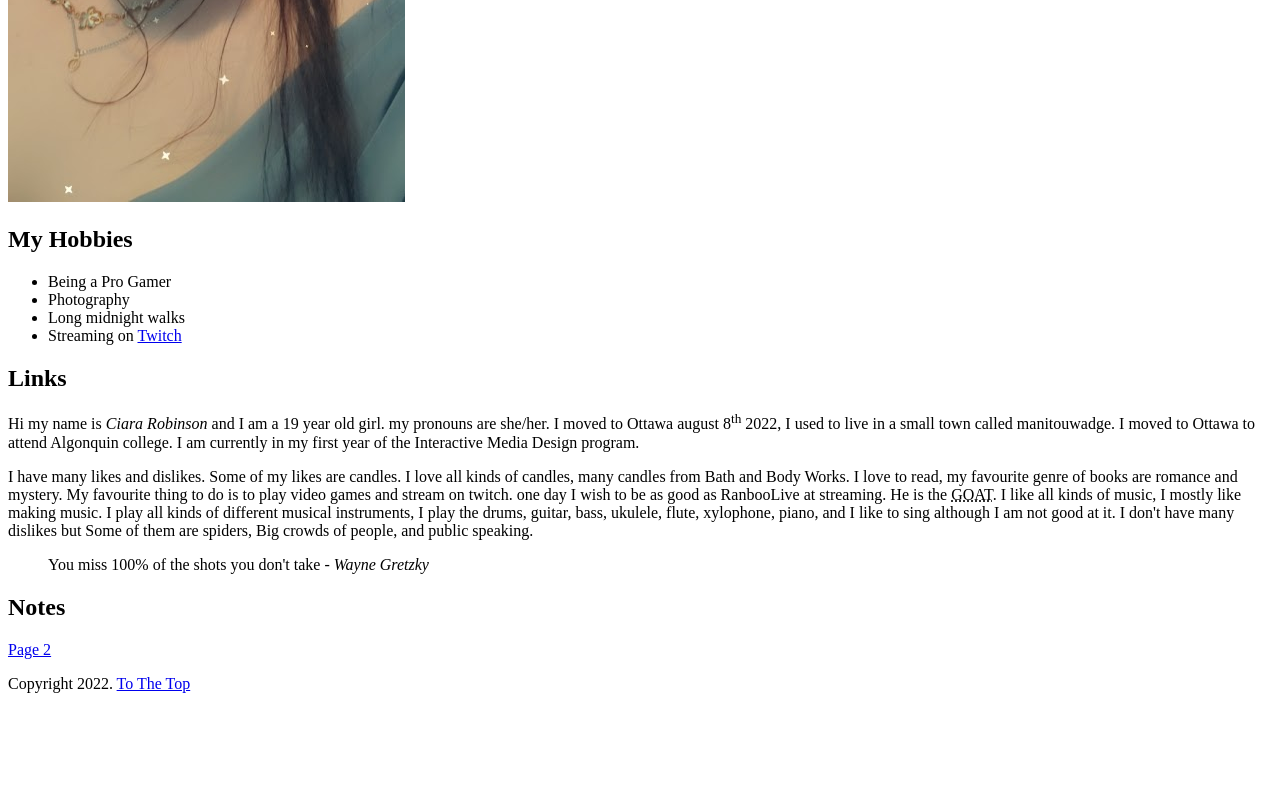
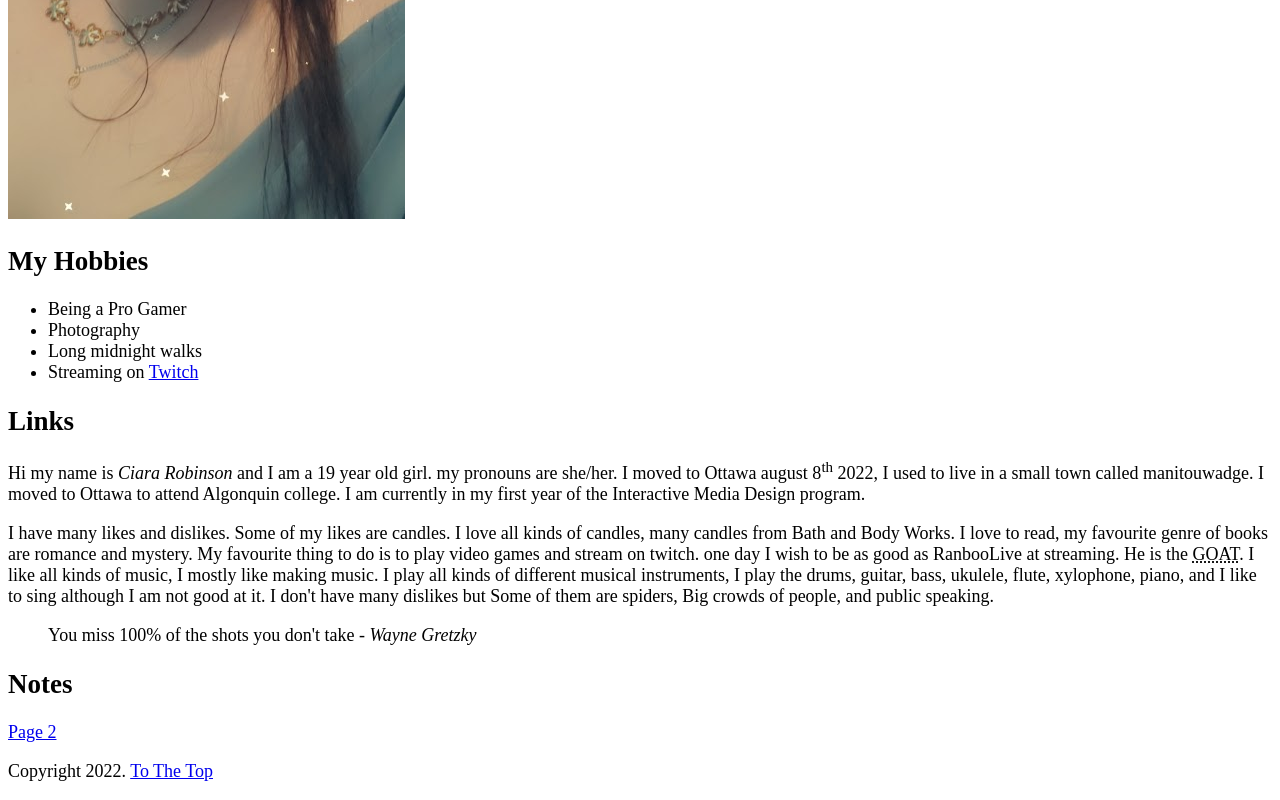
Before and after one commit to robi0859/robi0859.github.io, a plain HTML site: page html-assignment/index.html in a window 1280 px wide. Shown: the part 738-1538 px from the top of the page. Before the commit the page ends 1447 px from the top, so only its background shows below. Drawn offline with Linux system fonts and the light colour scheme.

Commit message:
adding css to page

```diff
--- /dev/null
+++ b/html-assignment/css/main.css
@@ -0,0 +1,4 @@
+body {
+    font-size: 18px;
+    font-family: 'Times New Roman', Times, serif;
+}
--- a/html-assignment/index.html
+++ b/html-assignment/index.html
@@ -5,6 +5,7 @@
     <meta http-equiv="X-UA-Compatible" content="IE=edge">
     <meta name="viewport" content="width=device-width, initial-scale=1.0">
     <title>HTML-Assignment</title>
+    <link href="css/main.css" rel="stylesheet">
 </head>
 <body>
     <header id="top">
```
